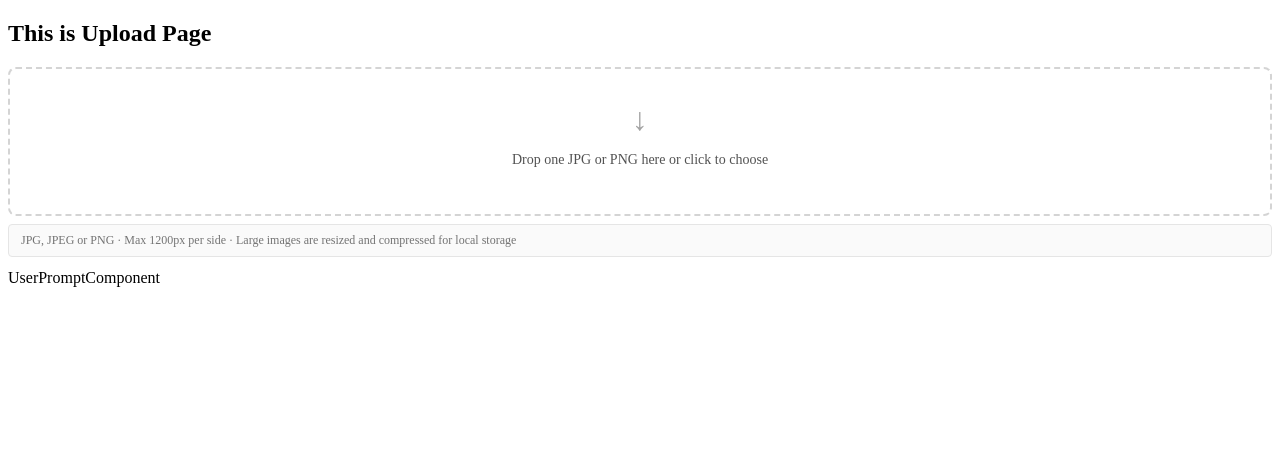
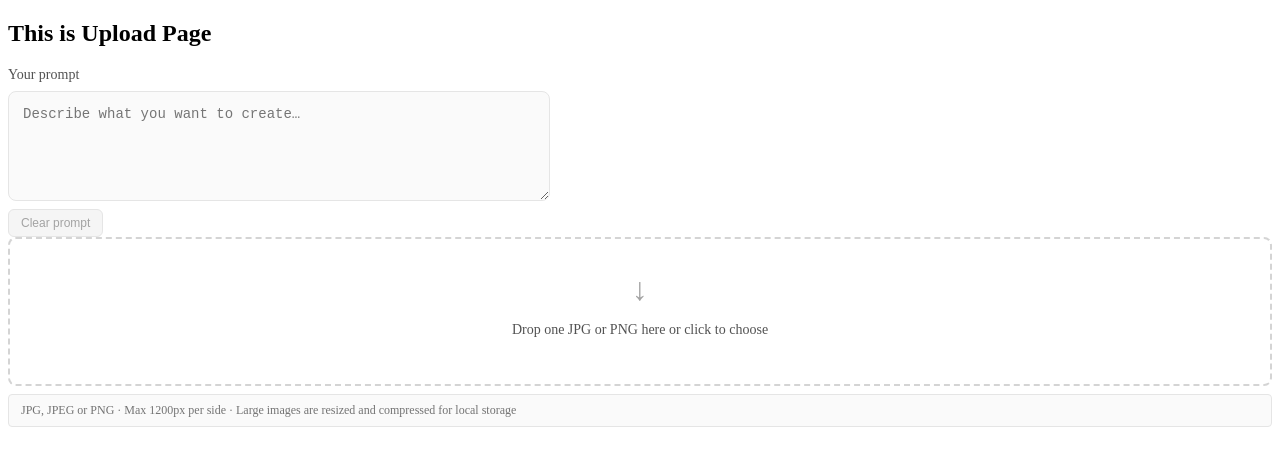
Before and after one commit to janpauldahlke/art-quilt, a Next.js app in the folder client/: page /upload in a window 1280 px wide. Shown: the top 466 px of the page. Built offline with nearby package versions, Linux system fonts and the light colour scheme.

Commit message:
scaffold user prompt component

```diff
--- a/client/src/app/UploadPage/UploadComponent/UploadComponent.tsx
+++ b/client/src/app/UploadPage/UploadComponent/UploadComponent.tsx
@@ -50,7 +50,11 @@ function compressToDataUrl(file: File): Promise<string> {
   });
 }
 
-export const UploadComponent = () => {
+type UploadComponentProps = {
+  onImageChange?: (hasImage: boolean) => void;
+};
+
+export const UploadComponent = ({ onImageChange }: UploadComponentProps) => {
   const [imageBase64, setImageBase64] = useState<string | null>(null);
   const [storageError, setStorageError] = useState<string | null>(null);
 
@@ -58,15 +62,18 @@ export const UploadComponent = () => {
     if (typeof window === "undefined") return;
     const stored = localStorage.getItem(STORAGE_KEY);
     if (stored) setImageBase64(stored);
-  }, []);
+    onImageChange?.(!!stored);
+  }, [onImageChange]);
 
-  const persist = useCallback((base64: string | null) => {
+  const persist = useCallback(
+    (base64: string | null) => {
       if (typeof window === "undefined") return;
       setStorageError(null);
       try {
         if (base64) localStorage.setItem(STORAGE_KEY, base64);
         else localStorage.removeItem(STORAGE_KEY);
         setImageBase64(base64);
+        onImageChange?.(!!base64);
       } catch (e) {
       if (e instanceof DOMException && e.name === "QuotaExceededError") {
         setStorageError(
@@ -76,7 +83,9 @@ export const UploadComponent = () => {
         setStorageError("Could not save image.");
       }
     }
-  }, []);
+  },
+    [onImageChange],
+  );
 
   const onDrop = useCallback(
     async (acceptedFiles: File[]) => {
--- a/client/src/app/UploadPage/UploadPage.tsx
+++ b/client/src/app/UploadPage/UploadPage.tsx
@@ -1,3 +1,5 @@
+"use client";
+
 /**
  * this page is for
  * 1. opening an exisitng project (mock, cause we dont have a dedicated user yet implemented)
@@ -8,16 +10,19 @@
  * we do not save chat history somewhere each is prompt is alone for now
  */
 
+import { useState } from "react";
 import { UploadComponent } from "./UploadComponent/UploadComponent";
 import { UserPromptComponent } from "./UserPromptComponent/UserPromptComponent";
 
 export default function UploadPage() {
+  const [hasImage, setHasImage] = useState(false);
+
   return (
     <section>
       <h1>This is Upload Page</h1>
-      <div className="flex flex-col gap-4">
-        <UploadComponent />
-        <UserPromptComponent />
+      <div className="flex flex-row flex-wrap items-start gap-6">
+        <UserPromptComponent disabled={hasImage} />
+        <UploadComponent onImageChange={setHasImage} />
       </div>
     </section>
   );
--- a/client/src/app/UploadPage/UserPromptComponent/UserPromptComponent.tsx
+++ b/client/src/app/UploadPage/UserPromptComponent/UserPromptComponent.tsx
@@ -1,3 +1,90 @@
-export const UserPromptComponent = () => {
-  return <div>UserPromptComponent</div>;
+"use client";
+
+import { useCallback, useEffect, useState } from "react";
+
+const STORAGE_KEY = "art-quilt-user-prompt";
+
+type UserPromptComponentProps = {
+  disabled?: boolean;
 };
+
+export const UserPromptComponent = ({ disabled = false }: UserPromptComponentProps) => {
+  const [prompt, setPrompt] = useState("");
+
+  useEffect(() => {
+    if (typeof window === "undefined") return;
+    const stored = sessionStorage.getItem(STORAGE_KEY);
+    if (stored) setPrompt(stored);
+  }, []);
+
+  const persist = useCallback((value: string) => {
+    setPrompt(value);
+    if (typeof window === "undefined") return;
+    if (value) sessionStorage.setItem(STORAGE_KEY, value);
+    else sessionStorage.removeItem(STORAGE_KEY);
+  }, []);
+
+  const clear = useCallback(() => persist(""), [persist]);
+
+  return (
+    <div style={{ display: "flex", flexDirection: "column", gap: 8, maxWidth: "40vw" }}>
+      <label
+        htmlFor="user-prompt"
+        style={{
+          fontSize: 14,
+          fontWeight: 500,
+          color: disabled ? "#a3a3a3" : "#525252",
+        }}
+      >
+        Your prompt
+      </label>
+      <textarea
+        id="user-prompt"
+        value={prompt}
+        onChange={(e) => persist(e.target.value)}
+        onBlur={(e) => {
+          if (typeof window !== "undefined") {
+            const v = e.target.value;
+            if (v) sessionStorage.setItem(STORAGE_KEY, v);
+            else sessionStorage.removeItem(STORAGE_KEY);
+          }
+        }}
+        placeholder={disabled ? "Add prompt before uploading an image" : "Describe what you want to create…"}
+        rows={4}
+        disabled={disabled}
+        style={{
+          width: "100%",
+          maxWidth: "40vw",
+          minHeight: "4lh",
+          padding: "12px 14px",
+          fontSize: 14,
+          lineHeight: 1.5,
+          color: disabled ? "#737373" : "#171717",
+          backgroundColor: disabled ? "#f5f5f5" : "#fafafa",
+          border: "1px solid #e5e5e5",
+          borderRadius: 8,
+          resize: "vertical",
+          outline: "none",
+          cursor: disabled ? "not-allowed" : undefined,
+        }}
+      />
+      <button
+        type="button"
+        onClick={clear}
+        disabled={!prompt || disabled}
+        style={{
+          alignSelf: "flex-start",
+          padding: "6px 12px",
+          fontSize: 12,
+          color: prompt && !disabled ? "#737373" : "#a3a3a3",
+          backgroundColor: "#f5f5f5",
+          border: "1px solid #e5e5e5",
+          borderRadius: 6,
+          cursor: prompt && !disabled ? "pointer" : "not-allowed",
+        }}
+      >
+        Clear prompt
+      </button>
+    </div>
+  );
+};
```
Lines whose indentation alone changed are shown as unchanged.
